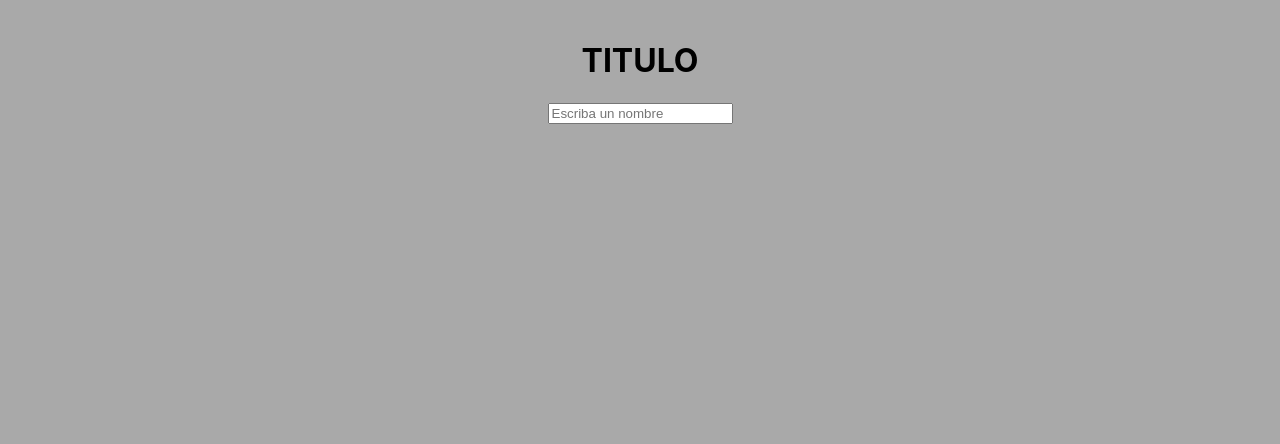
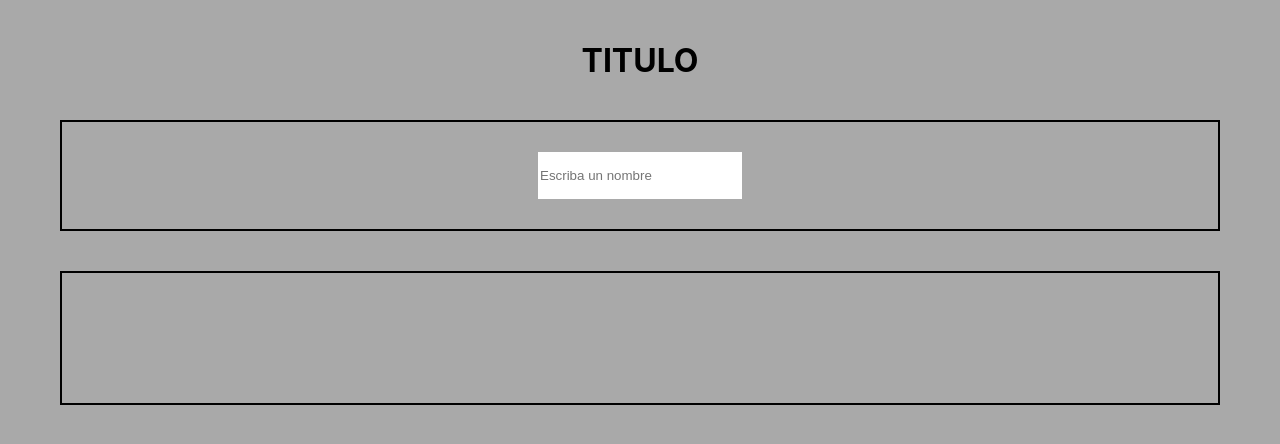
Before and after one commit to taniachque/Test_react, a React (Create React App) app: page / in a window 1280 px wide. Shown: the top 444 px of the page. Built offline with nearby package versions, Linux system fonts and the light colour scheme.

Commit message:
Añadiendo cambios a App.css para cada componente.

```diff
--- a/src/App.css
+++ b/src/App.css
@@ -3,30 +3,6 @@
   background-color: darkgray;
   padding: 20px;
   min-height: 100vh;
-}
-
-.App-header {
-  background-color: #282c34;
-  min-height: 100vh;
-  display: flex;
-  flex-direction: column;
-  align-items: center;
-  justify-content: center;
-  font-size: calc(10px + 2vmin);
-  color: white;
-}
-
-.App-link {
-  color: #61dafb;
-}
-
-@keyframes App-logo-spin {
-  from {
-    transform: rotate(0deg);
-  }
-  to {
-    transform: rotate(360deg);
-  }
 }
 
 .letras {
@@ -41,3 +17,23 @@
   border: 4px solid #f6f4f4;
   background-color: #61dafb;
 }
+
+.componente2 {
+  border: 2px solid black;
+  padding: 30px;
+}
+
+.componente2 input {
+  height: 45px;
+  width: 200px;
+  border: 2px;
+}
+
+.componente3 {
+  border: 2px solid black;
+  padding: 30px;
+}
+
+.componente2, .componente3{
+  margin: 40px;
+}
--- a/src/App.js
+++ b/src/App.js
@@ -18,7 +18,7 @@ function App() {
         <h1 style={{ color: text ? 'blue' : 'black' }}>TITULO</h1>
       </div>
       <div>
-        <Componente2 onTextChange={handleTextChange} />
+        <Componente2 onTextChange={handleTextChange} className="componente2"/>
       </div>
       <div>
         <Componente3 texto={text}/>
--- a/src/Componente2.js
+++ b/src/Componente2.js
@@ -2,7 +2,7 @@ import React from 'react';
 
 const Componente2 = ({ onTextChange }) => {
   return (
-    <div>
+    <div className='componente2'>
       <input
         type="text"
         name=""
--- a/src/Componente3.js
+++ b/src/Componente3.js
@@ -13,9 +13,12 @@ const Componente3 = ({ texto }) => {
   const componentesLetras = generateletras(texto);
 
   return (
-    <div className="letras">
+    <div className='componente3'>
+        <div className="letras">
       {componentesLetras}
     </div>
+    </div>
+
   );
 };
 
```
